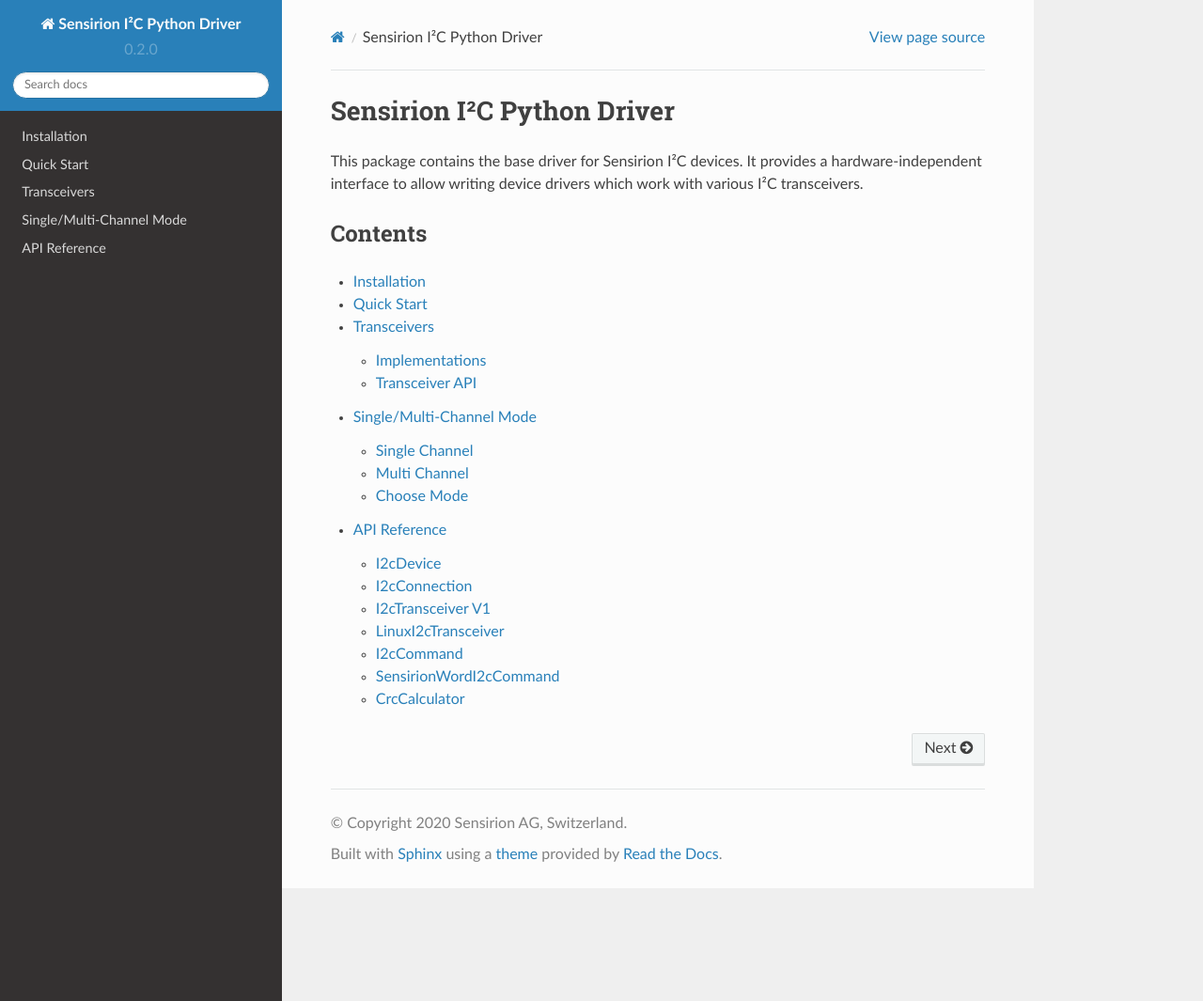
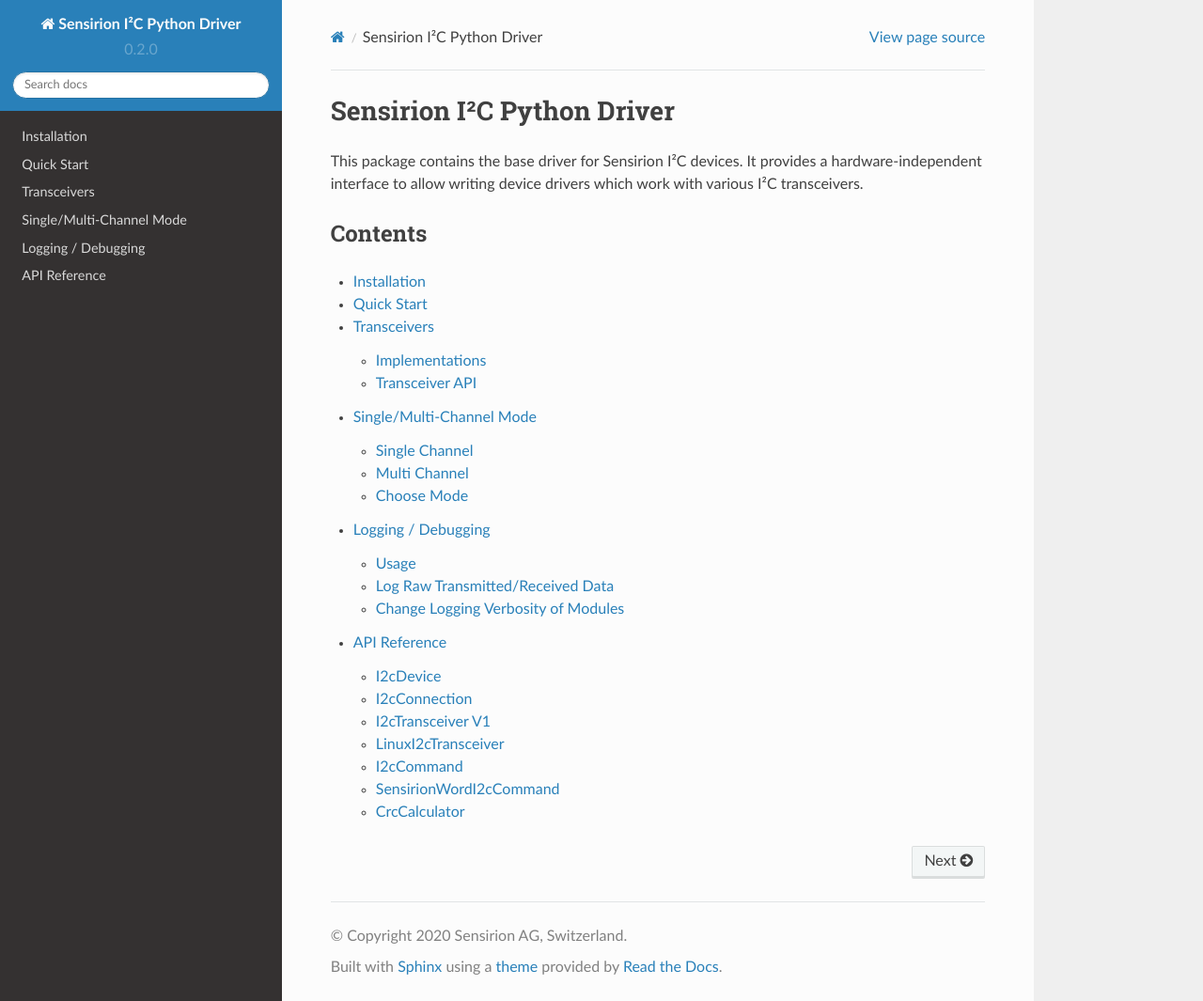
Before and after one commit to Sensirion/python-i2c-driver, a Sphinx documentation site: the page built from docs/index.rst, in a window 1280 px wide and 1065 px high. Shown: the whole window at 94% size. Built offline with Sphinx 7.4.7 and the Read the Docs theme 2.0.0, drawn with Linux system fonts in a browser that asks for light colours; some of the changed lines change nothing that is shown.

Commit message:
Add documentation chapter "Logging / Debugging"

```diff
--- a/docs/index.rst
+++ b/docs/index.rst
@@ -15,4 +15,5 @@
    quickstart
    transceivers
    single_multi_channel
+   logging_debugging
    api
--- /dev/null
+++ b/docs/logging_debugging.rst
@@ -0,0 +1,86 @@
+Logging / Debugging
+===================
+
+Every module of this package uses the `Python Logging Facility`_ to log debug
+messages, warnings etc. This page gives a quick overview how it works.
+
+Usage
+-----
+
+To enable the logging facility in your project, just add the following lines
+to the top of your main Python script:
+
+.. sourcecode:: python
+
+    import logging
+    logging.basicConfig()
+
+
+Log Raw Transmitted/Received Data
+---------------------------------
+
+When debugging issues on a lower layer, it might be useful to see what data
+(raw bytes) is actually sent to the underlying transceiver, and what data is
+received from the connected devices. This data can be shown by changing the
+logging level to ``DEBUG``:
+
+.. sourcecode:: python
+
+    from sensirion_i2c_driver import LinuxI2cTransceiver, I2cConnection, \
+        I2cDevice, I2cCommand
+
+    import logging
+    logging.basicConfig(level=logging.DEBUG)  # <- logging level set here
+
+    with LinuxI2cTransceiver('/dev/i2c-1') as transceiver:
+        device = I2cDevice(I2cConnection(transceiver), slave_address=0x69)
+        response = device.execute(I2cCommand(tx_data=b"\x80\x04", rx_length=6,
+                                             read_delay=5e-3, timeout=0))
+        print("Received {} bytes".format(len(response)))
+
+
+This way the raw data is printed to the console:
+
+.. sourcecode:: console
+
+    DEBUG:sensirion_i2c_driver.connection:I2cConnection send raw: slave_address=105 rx_length=6 read_delay=0.005 timeout=0.0 tx_data=[0x80, 0x04]
+    DEBUG:sensirion_i2c_driver.connection:I2cConnection received raw: [0x00, 0x09, 0x09, 0x3A, 0x80, 0xA7]
+    Received 6 bytes
+
+
+Change Logging Verbosity of Modules
+-----------------------------------
+
+Since every module contains its own logging object ``log``, it's even possible
+to set the logging level of each module independently. For example, the
+verbosity of the :py:class:`~sensirion_i2c_driver.connection.I2cConnection`
+class could be reduced by changing its logging level to ``CRITICAL`` (i.e.
+only critical messages will be logged):
+
+.. sourcecode:: python
+
+    import sensirion_i2c_driver
+    from sensirion_i2c_driver import LinuxI2cTransceiver, I2cConnection, \
+        I2cDevice, I2cCommand
+
+    import logging
+    logging.basicConfig(level=logging.DEBUG)
+
+    # Make connection less verbose
+    sensirion_i2c_driver.connection.log.setLevel(level=logging.CRITICAL)
+
+    with LinuxI2cTransceiver('/dev/i2c-1') as transceiver:
+        device = I2cDevice(I2cConnection(transceiver), slave_address=0x69)
+        response = device.execute(I2cCommand(tx_data=b"\x80\x04", rx_length=6,
+                                             read_delay=5e-3, timeout=0))
+        print("Received {} bytes".format(len(response)))
+
+
+This way you won't see the raw transmitted data:
+
+.. sourcecode:: console
+
+    Received 6 bytes
+
+
+.. _Python Logging Facility: https://docs.python.org/3/library/logging.html
```
